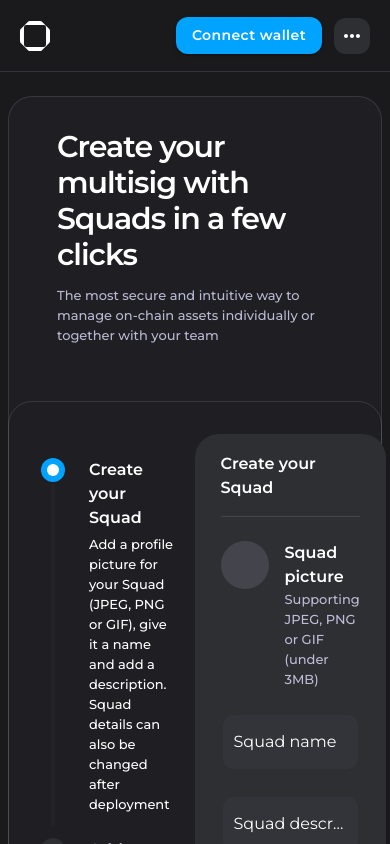
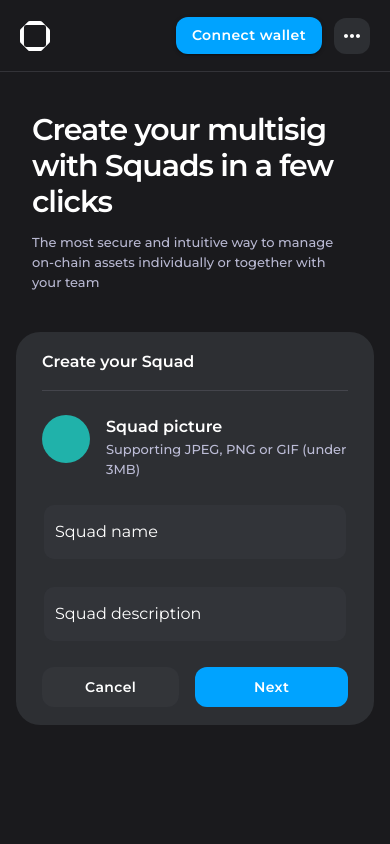
Before and after one commit to HappyVirgo/squads-react-mui, a React (Create React App) app: page /create-squad in a window 390 px wide. Shown: the top 844 px of the page. Built offline with nearby package versions, Linux system fonts and the light colour scheme.

Commit message:
Update the create-box component

```diff
--- a/src/pages/create/create-form.tsx
+++ b/src/pages/create/create-form.tsx
@@ -32,10 +32,8 @@ const CreateForm: FC = () => {
         </div>
 
         <div className='d-flex mt-4'>
-          <Button className='dark-btn flex-grow-1'>
-            Cancel
-          </Button>
-          <Button className='blue-btn flex-grow-1'>Next</Button>
+          <Button className='dark-btn flex-grow-1 me-2'>Cancel</Button>
+          <Button className='blue-btn flex-grow-1 ms-2'>Next</Button>
         </div>
       </form>
     </div>
--- a/src/pages/create/create.scss
+++ b/src/pages/create/create.scss
@@ -2,8 +2,29 @@
 @import "../../assets/variables/colors.scss";
 
 .create-container {
+  margin: 24px auto 0;
+}
+
+.create-header {
+  padding: 16px 24px;
+
+  .primary-title {
+    max-width: 445px;
+    margin-bottom: 12px;
+  }
+}
+
+.create-main {
+  padding: 24px 8px;
+
+  .create-main-right {
+    width: 100%;
+  }
+}
+
+@media (min-width: 992px) {
+  .create-container {
     max-width: 1140px;
-  margin: 24px auto 0;
     border: 1px solid $border-dark;
     border-radius: 24px;
     background-color: $modal-dark;
@@ -11,11 +32,6 @@
 
   .create-header {
     padding: 32px 48px;
-
-  .primary-title {
-    max-width: 445px;
-    margin-bottom: 12px;
-  }
   }
 
   .create-main {
@@ -31,8 +47,8 @@
 
     .create-main-right {
       max-width: 540px;
-    width: 100%;
       margin-left: 20px;
+    }
   }
 }
 
@@ -124,7 +140,7 @@
     cursor: pointer;
     overflow: hidden;
     // background-image: url();
-    background-color: rgba(224, 224, 255, 0.12);
+    background-color: lightseagreen;
     background-position: 50%;
     background-repeat: no-repeat;
     background-size: cover;
--- a/src/pages/create/index.tsx
+++ b/src/pages/create/index.tsx
@@ -22,7 +22,7 @@ const Create: FC = () => {
           </div>
 
           <div className='create-main d-flex justify-content-between'>
-            <div className='create-main-left'>
+            <div className='create-main-left d-none d-lg-block'>
               <CreateSteps step={step} setStep={setStep} />
             </div>
 
```
Lines whose indentation alone changed are shown as unchanged.
